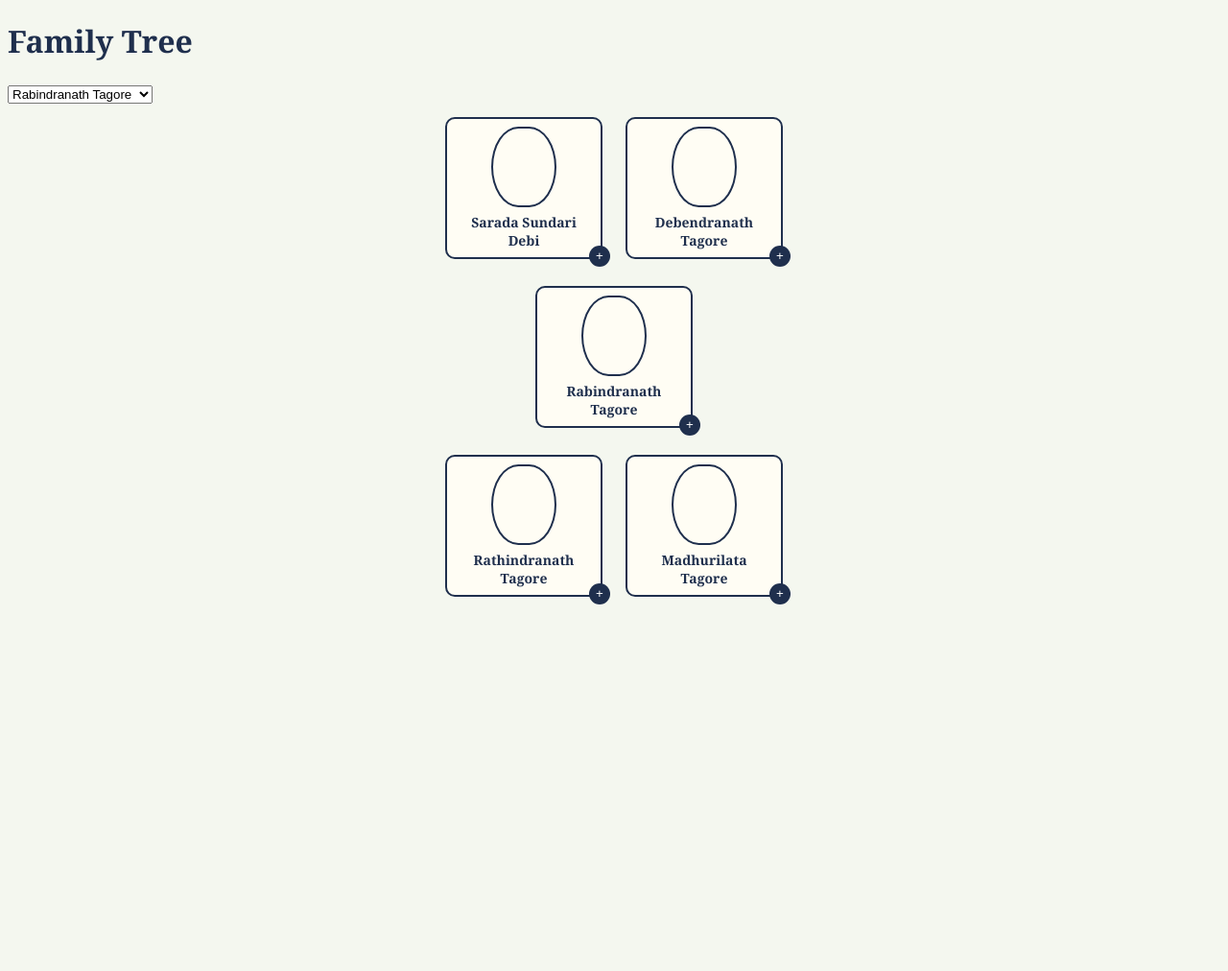
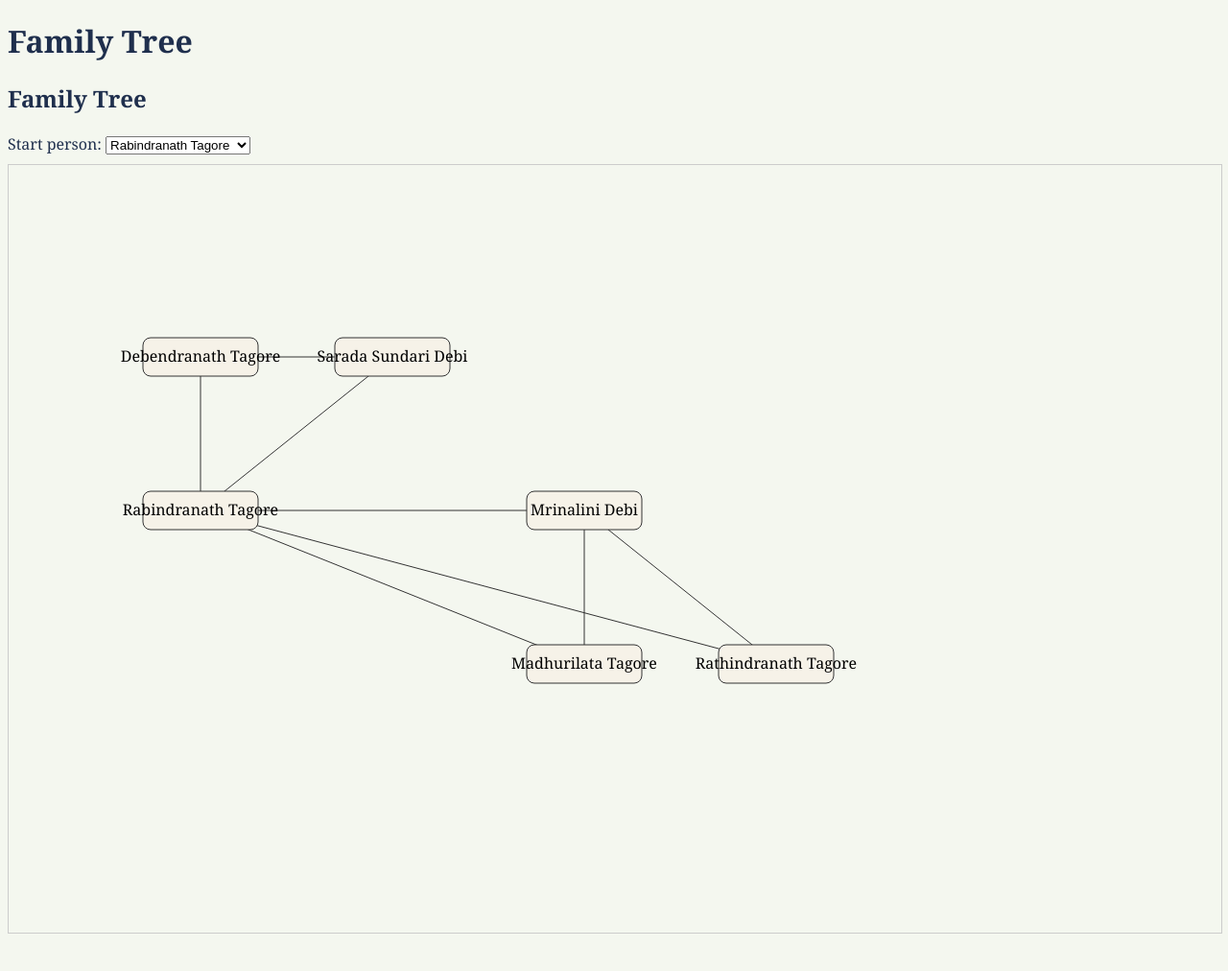
Before and after one commit to AninditaBasu/roots-and-branches, a Jekyll site: the page built from tree.html, in a window 1280 px wide. Shown: the top 1012 px of the page at 96% size. Built offline with Jekyll 4.4.1, drawn with Linux system fonts in a browser that asks for light colours; part of the change alters nothing that is shown.

Commit message:
labels and edges

```diff
--- /dev/null
+++ b/assets/data/schema-people.json
@@ -0,0 +1,43 @@
+{
+  "labelField": "name",
+
+  "displayOrder": [
+    "name",
+    "given_names",
+    "family_name",
+    "aliases",
+    "gender",
+    "born",
+    "born_place",
+    "died",
+    "died_place",
+    "education",
+    "career",
+    "tags"
+  ],
+
+  "fieldLabels": {
+    "name": "Name",
+    "given_names": "Given names",
+    "family_name": "Family name",
+    "aliases": "Also known as",
+    "gender": "Gender",
+    "born": "Born on",
+    "born_place": "Born at",
+    "died": "Died on",
+    "died_place": "Died at",
+    "education": "Education",
+    "career": "Career",
+    "tags": "Tags"
+  },
+
+  "hiddenFields": [
+    "pid",
+    "parents",
+    "spouses",
+    "born_place_id",
+    "died_place_id",
+    "privacy",
+    "photo"
+  ]
+}
--- a/assets/js/tree.js
+++ b/assets/js/tree.js
@@ -1,71 +1,126 @@
-const CONFIG = {
-  dataFile: '/roots-and-branches/people.json',
-  imageRoot: '/roots-and-branches/assets/images/people/',
-  id:'id', label:'name', parent:'parents', spouse:'spouses'
-};
+const MAX_DEPTH = 3;
+const SVG_NS = "http://www.w3.org/2000/svg";
 
-let PEOPLE={}, ROOT;
+let PEOPLE = [];
+let PEOPLE_BY_ID = {};
+let SCHEMA = null;
 
-fetch(CONFIG.dataFile).then(r=>r.json()).then(data=>{
-  data.forEach(p=>PEOPLE[p.id]=p);
-  buildPicker(data);
-});
+fetch('/roots-and-branches/people.json')
+  .then(r => r.json())
+  .then(data => {
+    PEOPLE = data;
+    PEOPLE.forEach(p => PEOPLE_BY_ID[p.id] = p);
+    return fetch('/roots-and-branches/assets/data/schema-people.json');
+  })
+  .then(r => r.json())
+  .then(schema => {
+    SCHEMA = schema;
+    initUI();
+  });
 
-function buildPicker(list){
-  const sel=document.getElementById('rootPicker');
-  list.forEach(p=>{
-    const o=document.createElement('option');
-    o.value=p.id; o.textContent=p.name; sel.appendChild(o);
+function initUI(){
+  const select = document.getElementById("root-select");
+  PEOPLE.forEach(p => {
+    const o = document.createElement("option");
+    o.value = p.id;
+    o.textContent = p.name;
+    select.appendChild(o);
   });
-  sel.onchange=()=>renderTree(sel.value);
-  renderTree(list[0].id);
+  select.value = "P0001";
+  renderTree(select.value);
+  select.onchange = () => renderTree(select.value);
 }
 
 function renderTree(rootId){
-  ROOT=rootId;
-  const tree=document.getElementById('tree');
-  tree.innerHTML='';
-  const gens=[ ancestors(rootId,3).reverse(), [PEOPLE[rootId]], descendants(rootId,3) ];
-  gens.forEach(g=>{
-    const row=document.createElement('div'); row.className='generation';
-    g.forEach(p=>row.appendChild(node(p)));
-    tree.appendChild(row);
+  const container = document.getElementById("tree-container");
+  container.innerHTML = "";
+
+  const svg = document.createElementNS(SVG_NS,"svg");
+  svg.setAttribute("width","3000");
+  svg.setAttribute("height","2000");
+  container.appendChild(svg);
+
+  const nodes = {};
+  const levels = {};
+
+  function collect(id,depth,visited){
+    if(!PEOPLE_BY_ID[id] || depth > MAX_DEPTH || visited.has(id)) return;
+    visited.add(id);
+
+    if(!levels[depth]) levels[depth] = [];
+    levels[depth].push(id);
+
+    const p = PEOPLE_BY_ID[id];
+    (p.parents||[]).forEach(pr => collect(pr.id,depth-1,new Set(visited)));
+    PEOPLE.filter(x => (x.parents||[]).some(pr=>pr.id===id))
+          .forEach(c => collect(c.id,depth+1,new Set(visited)));
+  }
+
+  collect(rootId,0,new Set());
+
+  const yGap = 160, xGap = 200;
+
+  Object.keys(levels).sort((a,b)=>a-b).forEach((depth,i)=>{
+    levels[depth].forEach((id,j)=>{
+      nodes[id] = { x: 200 + j*xGap, y: 200 + i*yGap };
+    });
+  });
+
+  function drawLine(a,b,dotted){
+    const l = document.createElementNS(SVG_NS,"line");
+    l.setAttribute("x1",nodes[a].x);
+    l.setAttribute("y1",nodes[a].y);
+    l.setAttribute("x2",nodes[b].x);
+    l.setAttribute("y2",nodes[b].y);
+    l.setAttribute("stroke","#333");
+    if(dotted) l.setAttribute("stroke-dasharray","5,5");
+    svg.appendChild(l);
+  }
+
+  Object.values(PEOPLE_BY_ID).forEach(p=>{
+    (p.parents||[]).forEach(pr=>{
+      if(nodes[p.id] && nodes[pr.id]) drawLine(pr.id,p.id,false);
+    });
+    (p.spouses||[]).forEach(s=>{
+      if(nodes[p.id] && nodes[s]) drawLine(p.id,s,true);
+    });
+  });
+
+  Object.keys(nodes).forEach(id=>{
+    const g = document.createElementNS(SVG_NS,"g");
+    g.setAttribute("transform",`translate(${nodes[id].x},${nodes[id].y})`);
+
+    const r = document.createElementNS(SVG_NS,"rect");
+    r.setAttribute("x",-60); r.setAttribute("y",-20);
+    r.setAttribute("width",120); r.setAttribute("height",40);
+    r.setAttribute("rx",8); r.setAttribute("fill","#f6f2e8"); r.setAttribute("stroke","#333");
+
+    const t = document.createElementNS(SVG_NS,"text");
+    t.setAttribute("text-anchor","middle");
+    t.setAttribute("y",5);
+    t.textContent = PEOPLE_BY_ID[id].name;
+
+    g.onclick = ()=>openModal(id);
+
+    g.appendChild(r); g.appendChild(t); svg.appendChild(g);
   });
 }
 
-function ancestors(id,d){
-  if(d==0) return [];
-  const p=PEOPLE[id]; if(!p.parents) return [];
-  return p.parents.flatMap(r=>[PEOPLE[r.id], ...ancestors(r.id,d-1)]);
+function openModal(id){
+  const p = PEOPLE_BY_ID[id];
+  const modal = document.getElementById("modal");
+  const body = document.getElementById("modal-body");
+  body.innerHTML = "";
+
+  SCHEMA.displayFields.forEach(f=>{
+    if(p[f.key]){
+      const div = document.createElement("div");
+      div.innerHTML = `<strong>${f.label}:</strong> ${p[f.key]}`;
+      body.appendChild(div);
+    }
+  });
+
+  modal.style.display="block";
 }
 
-function descendants(id,d){
-  if(d==0) return [];
-  const kids=Object.values(PEOPLE).filter(p=>p.parents?.some(r=>r.id===id));
-  return kids.flatMap(k=>[k, ...descendants(k.id,d-1)]);
-}
-
-function node(p){
-  const d=document.createElement('div'); d.className='person-node';
-  if(p.photo){
-    const im=document.createElement('img');
-    im.src=CONFIG.imageRoot+p.photo;
-    const wrap=document.createElement('div'); wrap.className='portrait';
-    wrap.appendChild(im); d.appendChild(wrap);
-  } else d.appendChild(document.createElement('div')).className='portrait';
-
-  d.innerHTML+=`<div class="person-name">${p.name}</div>`;
-  const b=document.createElement('button'); b.className='expand-btn'; b.textContent='+';
-  b.onclick=e=>{e.stopPropagation();renderTree(p.id)};
-  d.appendChild(b);
-  d.onclick=()=>openModal(p);
-  return d;
-}
-
-function openModal(p){
-  document.getElementById('modal').classList.remove('hidden');
-  document.getElementById('modal-name').textContent=p.name;
-  document.getElementById('modal-details').innerHTML=
-    Object.entries(p).map(([k,v])=>`<p><b>${k}</b>: ${JSON.stringify(v)}</p>`).join('');
-}
-document.getElementById('modal-close').onclick=()=>document.getElementById('modal').classList.add('hidden');
+document.getElementById("modal-close").onclick = ()=>document.getElementById("modal").style.display="none";
--- a/tree.html
+++ b/tree.html
@@ -4,25 +4,32 @@ title: Family Tree
 permalink: /tree.html
 ---
 
-<div id="tree-toolbar">
-  <select id="rootPicker"></select>
+<h2>Family Tree</h2>
+
+<label>
+  Start person:
+  <select id="root-select"></select>
+</label>
+
+<div id="tree-container" style="width:100%; height:800px; overflow:auto; border:1px solid #ccc; margin-top:10px;"></div>
+
+<div id="modal" style="
+  display:none;
+  position:fixed;
+  top:10%;
+  left:10%;
+  width:80%;
+  height:80%;
+  background:#f6f2e8;
+  border:2px solid #333;
+  box-shadow:0 0 20px rgba(0,0,0,0.3);
+  padding:20px;
+  overflow-y:auto;
+  z-index:1000;
+">
+  <button id="modal-close" style="float:right;">Close</button>
+  <h3>Details</h3>
+  <div id="modal-body"></div>
 </div>
 
-<div id="tree"></div>
-
-<div id="modal" class="modal hidden">
-  <div class="modal-box">
-    <div class="modal-header">
-      <span id="modal-name"></span>
-      <button id="modal-close">×</button>
-    </div>
-    <div class="modal-tabs">
-      <button class="tab active" data-tab="details">Details</button>
-      <button class="tab" data-tab="content">Read more</button>
-    </div>
-    <div id="modal-details" class="modal-body"></div>
-    <div id="modal-content" class="modal-body hidden"></div>
-  </div>
-</div>
-
-<script src="/assets/js/tree.js"></script>
+<script src="/roots-and-branches/assets/js/tree.js"></script>
```
